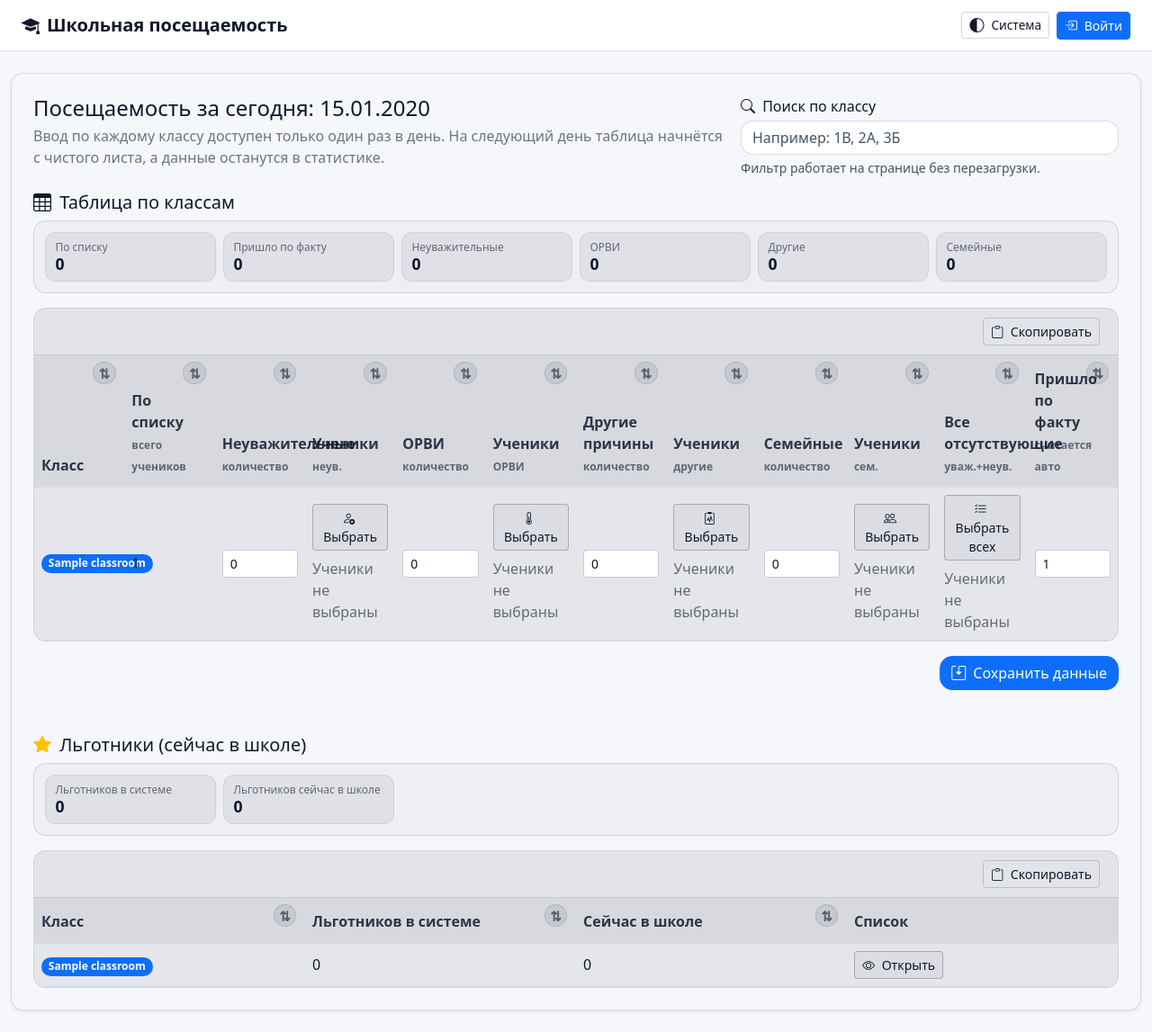
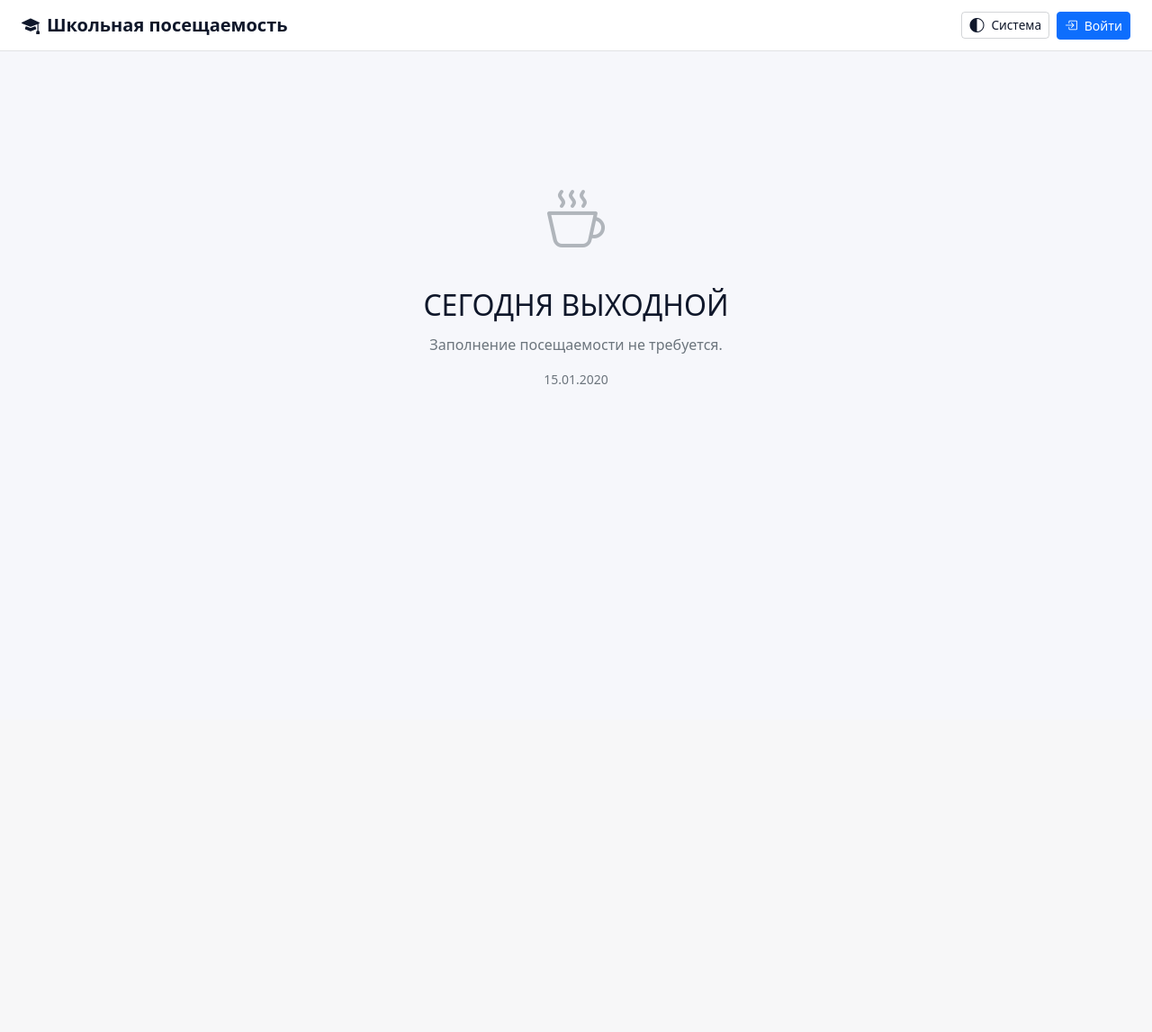
Before and after one commit to Ten-o69/shk15-table-missing, a Django app: template attendance/templates/attendance/index.html in a window 1280 px wide. Shown: the whole page at 90% size. After the commit the page ends 427 px from the top, so only its background shows below. Run offline with Django 5.2, Linux system fonts and the light colour scheme; tables that the repository leaves empty hold one stand-in row (values such as "Sample post"); the template is opened without the code that fills it: values that come from a table or form of the project are taken from there, most other values are stand-ins (such as "Sample title", 1, 10 or a date in 2020); some libraries are stand-ins or nearby versions.

```diff
--- a/attendance/templates/attendance/index.html
+++ b/attendance/templates/attendance/index.html
@@ -3,11 +3,39 @@
 {% load attendance_tags %}
 
 {% block title %}Посещаемость за сегодня{% endblock %}
+
 {% block extra_head %}
     <link rel="stylesheet" href="{% static 'attendance/css/index.css' %}">
+    <style>
+        /* Стили для заглушки выходного дня */
+        .weekend-placeholder {
+            min-height: 60vh;
+            display: flex;
+            flex-direction: column;
+            justify-content: center;
+            align-items: center;
+            text-align: center;
+            color: var(--bs-secondary);
+        }
+        .weekend-icon {
+            font-size: 4rem;
+            margin-bottom: 1.5rem;
+            opacity: 0.5;
+        }
+        .weekend-title {
+            font-size: 2rem;
+            font-weight: 300;
+            margin-bottom: 0.5rem;
+            color: var(--bs-body-color);
+        }
+    </style>
 {% endblock %}
 
 {% block content %}
+
+{# ✅ ГЛАВНАЯ ПРОВЕРКА НА ВЫХОДНОЙ ДЕНЬ #}
+{% if is_work_day %}
+
     <div class="card page-wide shadow-sm">
         <div class="card-body p-3 p-lg-4">
 
@@ -591,11 +619,27 @@
             </div>
         {% endfor %}
 
-
     </div>
     </div>
 
     {% block script %}
         <script src="{% static 'attendance/js/index.js' %}"></script>
     {% endblock %}
+
+{% else %}
+
+    {# ✅ БЛОК-ЗАГЛУШКА ДЛЯ ВЫХОДНЫХ #}
+    <div class="container-fluid h-100 d-flex flex-column justify-content-center">
+        <div class="weekend-placeholder">
+            <div class="weekend-icon">
+                <i class="bi bi-cup-hot"></i>
+            </div>
+            <div class="weekend-title">СЕГОДНЯ ВЫХОДНОЙ</div>
+            <p>Заполнение посещаемости не требуется.</p>
+            <p class="small text-secondary">{{ today|date:"d.m.Y" }}</p>
+        </div>
+    </div>
+
+{% endif %}
+
 {% endblock %}
--- a/attendance/views/stats.py
+++ b/attendance/views/stats.py
@@ -9,6 +9,7 @@ from django.core.serializers.json import DjangoJSONEncoder  # <--- Вернул
 
 from database.models import ClassRoom, Student, AttendanceSummary, AbsentStudent
 from ..utils import class_sort_key
+from ..services import school_calendar
 from .auth import deny_substitute_access, is_deputy
 
 
@@ -105,8 +106,7 @@ def statistics(request):
     total_students_count = Student.objects.filter(is_active=True).count()
 
     # --- ГРАФИКИ ---
-    _, last_day = calendar.monthrange(year, month)
-    month_days = [timezone.datetime(year, month, d).date() for d in range(1, last_day + 1)]
+    month_days = school_calendar.get_working_days_in_month(year, month)
 
     summary_map = defaultdict(dict)
     for s in monthly_qs:
```
Also changed, not shown: attendance/services/school_calendar.py (added, +72 -0 lines), attendance/views/dashboard.py (+23 -1 lines), school_attendance/settings.py (+22 -0 lines), attendance/services/__init__.py (added). Lines whose indentation alone changed are shown as unchanged.
